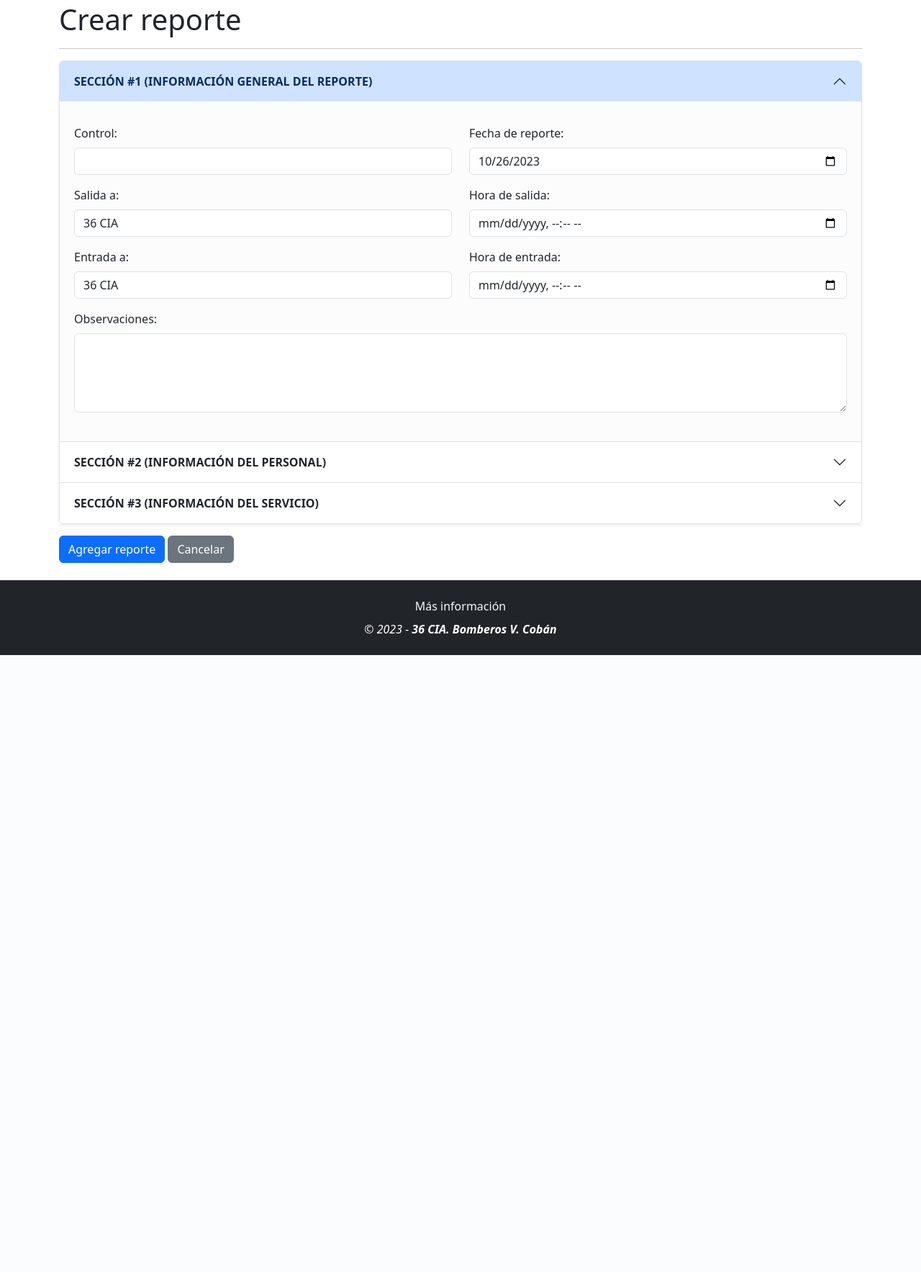
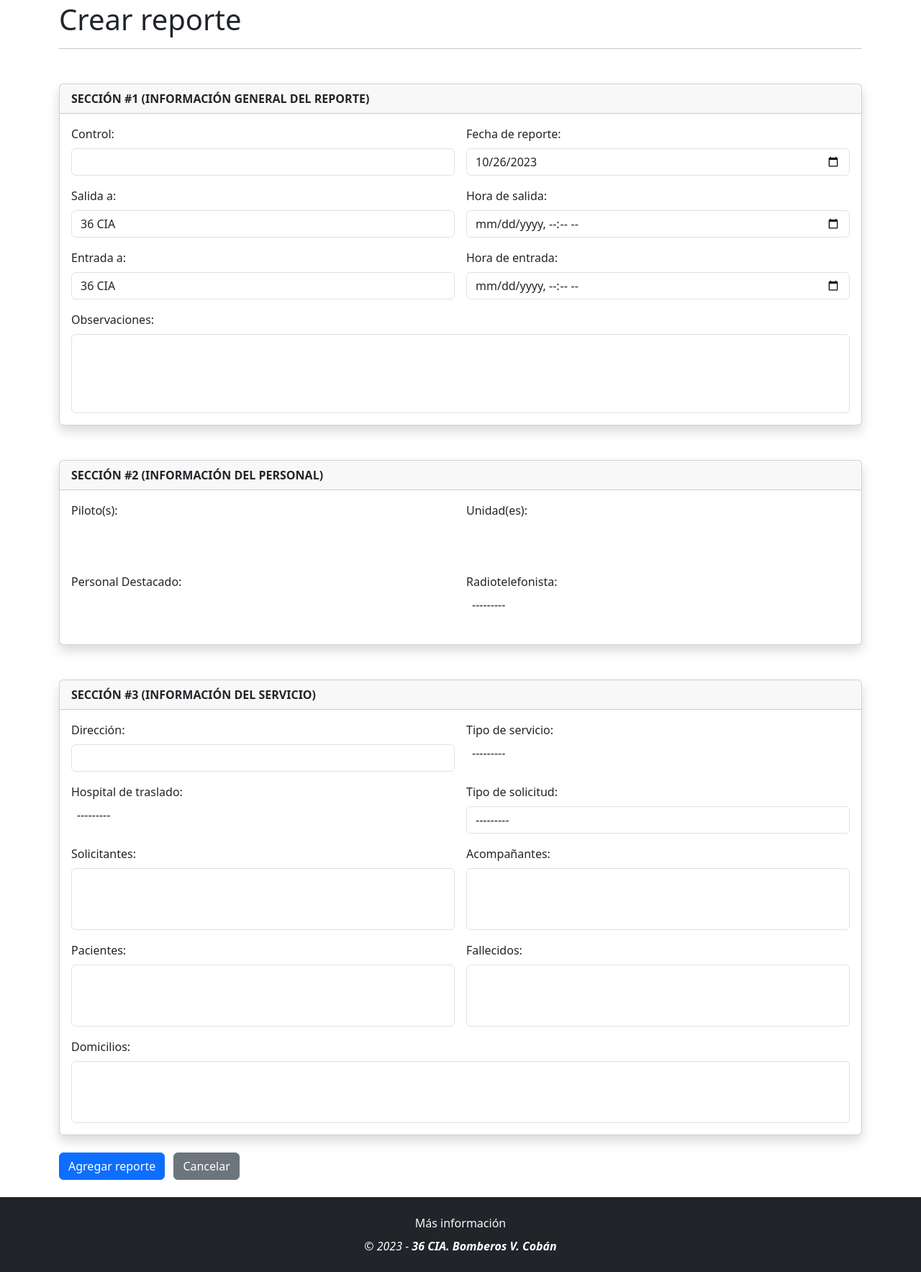
Before and after one commit to alanfzf/seminario, a Django app: page /reportes/crear/ in a window 1280 px wide. Shown: the part 84-1851 px from the top of the page at 72% size. Before the commit the page ends 994 px from the top, so only its background shows below. Run offline with Django 4.2, Linux system fonts and the light colour scheme; a user stored in the database is signed in; data comes from the database, SQL or seed files in the repository; both versions use the stored data as it was after the commit; some libraries are stand-ins or nearby versions.

Commit message:
Actualice espacio del form de reportes

```diff
--- a/src/module_reports/forms.py
+++ b/src/module_reports/forms.py
@@ -109,23 +109,23 @@ class ReporteForm(forms.ModelForm):
             }),
             'solicitantes': forms.Textarea(attrs={
                 'class': 'form-control',
-                'rows': 4,
+                'rows': 3,
                 'spellcheck': "false"
             }),
             'pacientes': forms.Textarea(attrs={
                 'class': 'form-control',
-                'rows': 4,
+                'rows': 3,
             }),
             'fallecidos': forms.Textarea(attrs={
                 'class': 'form-control',
-                'rows': 4,
+                'rows': 3,
             }),
             'escoltas': forms.Textarea(attrs={
                 'class': 'form-control',
-                'rows': 4,
+                'rows': 3,
             }),
             'domicilios': forms.Textarea(attrs={
                 'class': 'form-control',
-                'rows': 4,
+                'rows': 3,
             }),
         }
--- a/src/module_reports/static/js/logic_reports.js
+++ b/src/module_reports/static/js/logic_reports.js
@@ -1,25 +1,6 @@
 $(function(){
   $('.select2').select2({
-    theme: 'bootstrap-5'
+    theme: 'bootstrap-5',
+    width: '100%'
   })
-
-
-  $("#report_submit").click(function(){
-    $(".accordion-collapse").collapse("show");
-  })
-
-
-
-  $("#report_submit").submit(function(e) {
-    // Prevent the form from submitting
-    e.preventDefault();
-
-    // Expand all accordions
-    // $(".accordion-collapse").collapse("show");
-
-    // Submit the form
-    // $(this).submit();
-  });
-
-
 })
--- a/src/module_reports/templates/form_base_report.html
+++ b/src/module_reports/templates/form_base_report.html
@@ -18,7 +18,6 @@
   <hr>
 
   <!-- area de alertas -->
-
   {% if form.errors %}
   <div id='alert-area' class="alert alert-warning" role="alert">
     <strong>Ha ocurrido un error:</strong>
@@ -28,144 +27,127 @@
 
   <form method="post">
     {% csrf_token %}
-    <div class="accordion shadow-sm">
-      <!-- seccion 1 -->
-      <div class="accordion-item">
-        <div class="accordion-header">
-          <button class="accordion-button" type="button" data-bs-toggle="collapse" data-bs-target="#collapse-1" aria-expanded="true" aria-controls="collapse-1">
+    <div class="card my-5 shadow">
+      <div class="card-header">
         <strong class="text-uppercase">Sección #1 (información general del reporte)</strong>
-          </button>
       </div>
-        <div id="collapse-1" class="accordion-collapse collapse show">
-          <div class="accordion-body bg-light-subtle">
-            <!-- inicia contenido seccion #1 -->
-            <div class="row row-cols-1 row-cols-md-2 mb-4">
-              <div class="col mt-3">
+      <div class="card-body">
+        <div class="row g-3">
+          <div class="col-md-6">
             {{form.control|clabel}}
             {{form.control}}
           </div>
-              <div class="col mt-3">
+          <div class="col-md-6">
             {{form.fecha_reporte|clabel}}
             {{form.fecha_reporte}}
           </div>
-              <div class="col mt-3">
+          <div class="col-md-6">
             {{form.salida|clabel}}
             {{form.salida}}
           </div>
-              <div class="col mt-3">
+          <div class="col-md-6">
             {{form.hora_salida|clabel}}
             {{form.hora_salida}}
           </div>
-              <div class="col mt-3">
+          <div class="col-md-6">
             {{form.entrada|clabel}}
             {{form.entrada}}
           </div>
-              <div class="col mt-3">
+          <div class="col-md-6">
             {{form.hora_entrada|clabel}}
             {{form.hora_entrada}}
           </div>
-              <div class="w-100 mt-3">
+          <div class="col-12">
             {{form.observaciones|clabel}}
             {{form.observaciones}}
-              </div>
-            </div>
-            <!-- finaliza contenido seccion #1  -->
-          </div>
-        </div>
-      </div>
-
-      <!-- seccion 2 -->
-      <div class="accordion-item">
-        <div class="accordion-header">
-          <button class="accordion-button collapsed" type="button" data-bs-toggle="collapse" data-bs-target="#collapse-2" aria-expanded="false" aria-controls="collapse-2">
-            <strong class="text-uppercase">Sección #2 (información del personal)</strong>
-          </button>
-        </div>
-        <div id="collapse-2" class="accordion-collapse collapse">
-          <div class="accordion-body bg-light-subtle">
-            <!-- inicia contenido seccion #2 -->
-            <div class="row row-cols-1 row-cols-md-2 mb-4">
-              <div class="col mt-3">
-                {{form.pilotos|clabel}}
-                {{form.pilotos}}
-              </div>
-              <div class="col mt-3">
-                {{form.unidades|clabel}}
-                {{form.unidades}}
-              </div>
-              <div class="col mt-3">
-                {{form.personal_destacado|clabel}}
-                {{form.personal_destacado}}
-              </div>
-              <div class="col mt-3">
-                {{form.radiotelefonista|clabel}}
-                {{form.radiotelefonista}}
-              </div>
-            </div>
-            <!-- finaliza contenido seccion #2  -->
-          </div>
-        </div>
-      </div>
-
-      <!-- seccion 3 -->
-      <div class="accordion-item">
-        <div class="accordion-header">
-          <button class="accordion-button collapsed" type="button" data-bs-toggle="collapse" data-bs-target="#collapse-3" aria-expanded="false" aria-controls="collapse-3">
-            <strong class="text-uppercase">Sección #3 (información del servicio)</strong>
-          </button>
-        </div>
-        <div id="collapse-3" class="accordion-collapse collapse">
-          <div class="accordion-body bg-light-subtle">
-            <!-- inicia contenido seccion #3 -->
-            <div class="row row-cols-1 row-cols-md-2 mb-4">
-              <div class="col mt-3">
-                {{form.direccion|clabel}}
-                {{form.direccion}}
-              </div>
-              <div class="col mt-3">
-                {{form.tipo_servicio|clabel}}
-                {{form.tipo_servicio}}
-              </div>
-              <div class="col mt-3">
-                {{form.hospital|clabel}}
-                {{form.hospital}}
-              </div>
-              <div class="col mt-3">
-                {{form.tipo_solicitud|clabel}}
-                {{form.tipo_solicitud}}
-              </div>
-              <div class="col mt-3">
-                {{form.solicitantes|clabel}}
-                {{form.solicitantes}}
-              </div>
-              <div class="col mt-3">
-                {{form.escoltas|clabel}}
-                {{form.escoltas}}
-              </div>
-              <div class="col mt-3">
-                {{form.pacientes|clabel}}
-                {{form.pacientes}}
-              </div>
-              <div class="col mt-3">
-                {{form.fallecidos|clabel}}
-                {{form.fallecidos}}
-              </div>
-              <div class="w-100 mt-3">
-                {{form.domicilios|clabel}}
-                {{form.domicilios}}
-              </div>
-            </div>
-            <!-- finaliza contenido seccion #3  -->
           </div>
         </div>
       </div>
     </div>
 
-    <div class="buttons mt-3">
-      <button id="report_submit" class="btn btn-primary">
+    <!-- seccion 1 -->
+    <div class="card my-5 shadow">
+      <div class="card-header">
+        <strong class="text-uppercase">Sección #2 (información del personal)</strong>
+      </div>
+      <div class="card-body">
+        <div class="row g-3">
+          <div class="col-md-6">
+            {{form.pilotos|clabel}}
+            {{form.pilotos}}
+          </div>
+          <div class="col-md-6">
+            {{form.unidades|clabel}}
+            {{form.unidades}}
+          </div>
+          <div class="col-md-6">
+            {{form.personal_destacado|clabel}}
+            {{form.personal_destacado}}
+          </div>
+          <div class="col-md-6">
+            {{form.radiotelefonista|clabel}}
+            {{form.radiotelefonista}}
+          </div>
+        </div>
+      </div>
+    </div>
+    <!-- seccion 2 -->
+
+    <div class="card mt-5 mb-4 shadow">
+      <div class="card-header">
+        <strong class="text-uppercase">Sección #3 (información del servicio)</strong>
+      </div>
+      <div class="card-body">
+        <div class="row g-3">
+          <div class="col-md-6">
+            {{form.direccion|clabel}}
+            {{form.direccion}}
+          </div>
+          <div class="col-md-6">
+            {{form.tipo_servicio|clabel}}
+            {{form.tipo_servicio}}
+          </div>
+          <div class="col-md-6">
+            {{form.hospital|clabel}}
+            {{form.hospital}}
+          </div>
+          <div class="col-md-6">
+            {{form.tipo_solicitud|clabel}}
+            {{form.tipo_solicitud}}
+          </div>
+          <div class="col-md-6">
+            {{form.solicitantes|clabel}}
+            {{form.solicitantes}}
+          </div>
+          <div class="col-md-6">
+            {{form.escoltas|clabel}}
+            {{form.escoltas}}
+          </div>
+          <div class="col-md-6">
+            {{form.pacientes|clabel}}
+            {{form.pacientes}}
+          </div>
+          <div class="col-md-6">
+            {{form.fallecidos|clabel}}
+            {{form.fallecidos}}
+          </div>
+          <div class="col-12">
+            {{form.domicilios|clabel}}
+            {{form.domicilios}}
+          </div>
+        </div>
+
+      </div>
+    </div>
+
+    <!-- seccion 3 -->
+    <div class="buttons">
+      <button id="report_submit" class="btn btn-primary me-2">
         {% block report_btn_name %}{% endblock report_btn_name %}
       </button>
-      <a href="{% url 'reports:index' %}" class="btn btn-secondary">Cancelar <i class="bi bi-arrow-return-left"></i></a>
+      <a href="{% url 'reports:index' %}" class="btn btn-secondary">
+        Cancelar <i class="bi bi-arrow-return-left"></i>
+      </a>
     </div>
   </form>
 </div>
--- a/src/module_stats/forms.py
+++ b/src/module_stats/forms.py
@@ -20,6 +20,7 @@ class SummaryForm(Form):
 
     service_type =  ModelChoiceField(
         label="Tipo de servicio",
+        empty_label="**Todos los servicios**",
         required=False,
         queryset=Servicio.objects.all(),
         widget=Select(attrs={ 'class': 'form-control' })
--- a/src/static/css/style.css
+++ b/src/static/css/style.css
@@ -13,3 +13,7 @@ html {
 .layout main {
   flex-grow: 1;
 }
+
+textarea {
+  resize:none!important;
+}
```
Also changed, not shown: src/db.sqlite3. Lines whose indentation alone changed are shown as unchanged.
